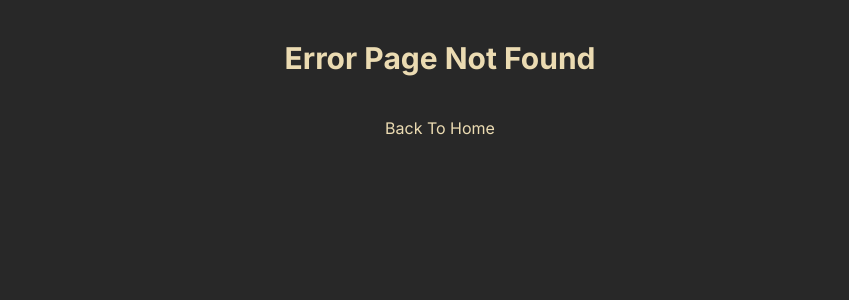
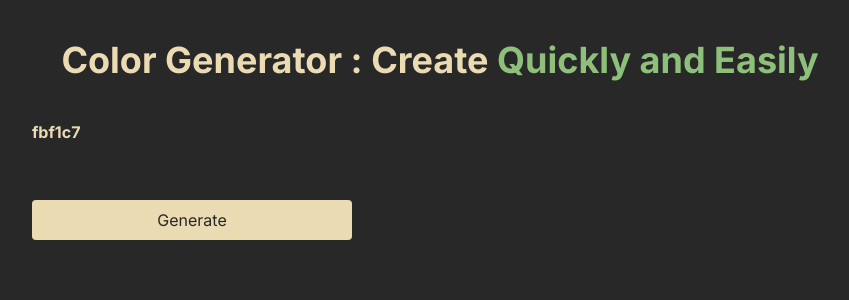
Before and after one commit to Zeddnyx/ZTools, a Next.js app: page /color-generator in a window 1280 px wide. Before the commit this address had no page. Shown: the top 300 px of the page, without its empty margins (200-1049 px from the left). Built offline with nearby package versions, Linux system fonts and the light colour scheme.

Commit message:
feat: add color generator

```diff
--- /dev/null
+++ b/app/color-generator/page.tsx
@@ -0,0 +1,52 @@
+"use client";
+import React, { useState } from "react";
+
+export default function page() {
+  const [color, setColor] = useState<string[]>(["fbf1c7"]);
+  const number = [1, 2, 3, 4, 5, 6, 7, 8, 9, 0];
+  const string = ["A", "B", "C", "D", "E", "F"];
+
+  const handleGenerate = () => {
+    let newColors: string[] = [];
+    for (let i = 0; i < 5; i++) {
+      let newColor = "#";
+      for (let index = 0; index < 6; index++) {
+        const randomIndex = Math.floor(Math.random() * 16);
+        const randomValue =
+          index % 2 === 0 ? number[randomIndex] : string[randomIndex];
+        randomValue === undefined
+          ? (newColor += "0")
+          : (newColor += randomValue);
+      }
+      newColors.push(newColor);
+    }
+    setColor(newColors);
+    console.log(color);
+  };
+
+  return (
+    <div className="flexCenterMargin">
+      <div>
+        <h1>
+          Color Generator : Create{" "}
+          <span className="text-aqua">Quickly and Easily</span>
+        </h1>
+      </div>
+      <div className="w-full flex justify-center flex-col">
+        {color?.map((item, id) => {
+          return (
+            <div key={id}>
+              <div className={`h-20 w-full bg-[${item}]`}>
+                <h5>{item}</h5>
+              </div>
+            </div>
+          );
+        })}
+
+        <button className="btn h-10 px-4 " onClick={handleGenerate}>
+          Generate
+        </button>
+      </div>
+    </div>
+  );
+}
--- a/app/globals.css
+++ b/app/globals.css
@@ -14,6 +14,15 @@
   }
   h2 {
     @apply text-xl md:text-3xl font-bold leading-tight text-center;
+  }
+  h3 {
+    @apply text-lg md:text-2xl font-bold leading-tight
+  }
+  h4 {
+    @apply text-base md:text-xl font-bold leading-tight
+  }
+  h5 {
+    @apply text-sm md:text-base font-bold leading-tight
   }
   fieldset {
   @apply border-2 border-light1 p-1 rounded w-full w-full  text-start;
--- a/app/password-generator/page.tsx
+++ b/app/password-generator/page.tsx
@@ -15,7 +15,7 @@ export default function page() {
     e.preventDefault();
 
     const pw = `${symbole}${lower}${upper}${number}`;
-    for (let i = 0; i < length; i++) {
+    for (let i = 0; i < 5; i++) {
       const generate = pw[~~(Math.random() * pw.length)];
       setResults((results: any) =>
         [...results, generate].toString().replace(/,/g, "")
```
Also changed, not shown: utils/homepage.ts (+11 -6 lines).
